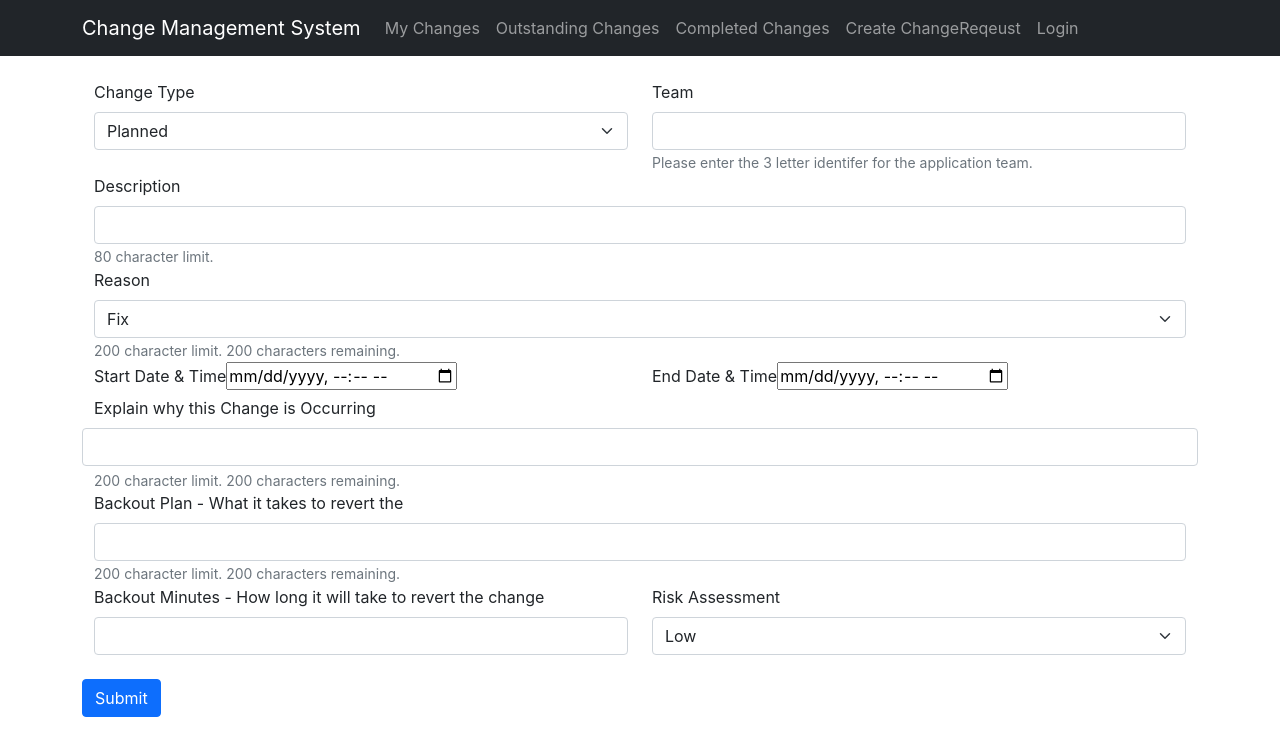
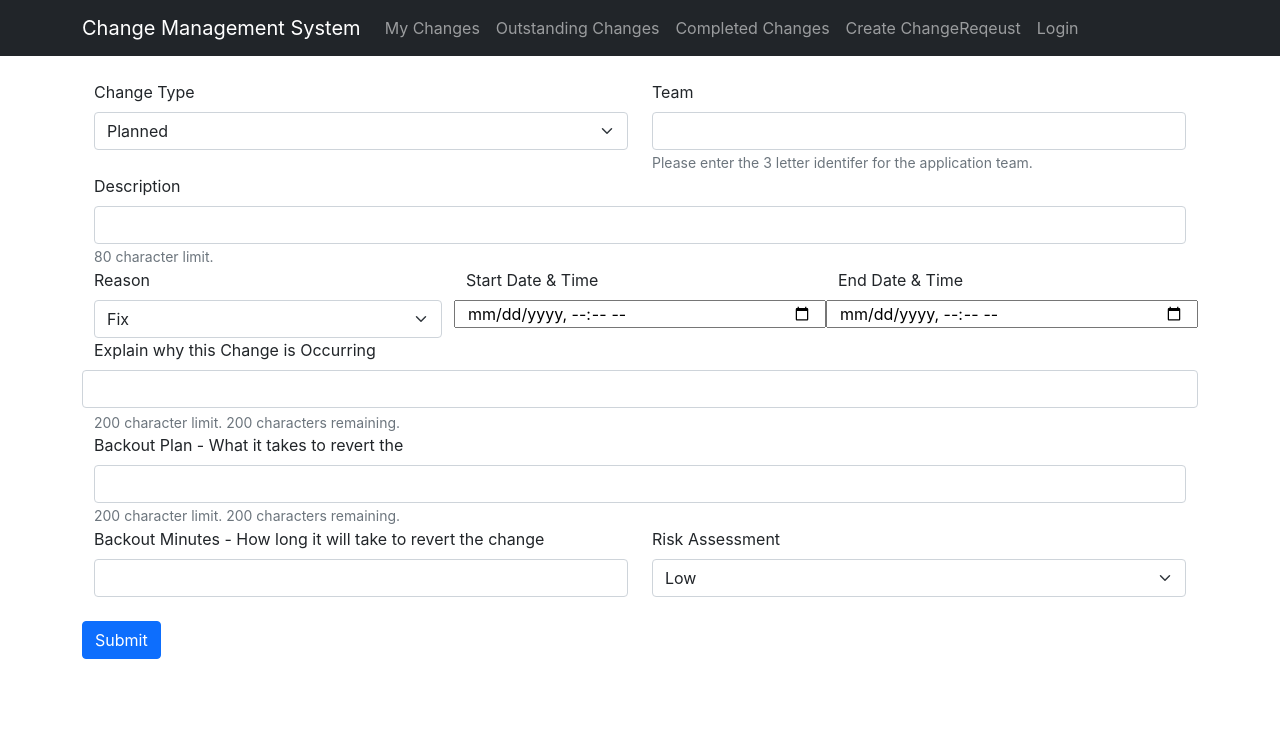
Before and after one commit to ucmo-cs/Gilgamesh_23F, a React (Create React App) app in the folder commercefrontend/: page /create in a window 1280 px wide. Shown: the top 756 px of the page. Built offline with nearby package versions, Linux system fonts and the light colour scheme; the HTML template or start-up script is replaced by a standard one.

Commit message:
Visual Changes on Change Request Form

```diff
--- a/commercefrontend/src/pages/CreateChangeRequest.js
+++ b/commercefrontend/src/pages/CreateChangeRequest.js
@@ -132,36 +132,37 @@ function CreateChangeRequest(props) {
                     <Form.Text>
                         80 character limit.
                     </Form.Text>
+
+
                 <Row>
-
-                </Row>
-                    <Form.Label>Reason</Form.Label>
-                    <Form.Select defaultValue='Pick a Reason'
+                  <Col>
+                      <Form.Label>Reason</Form.Label>
+                      <Form.Select defaultValue='Pick a Reason'
                             name = "reason"
                             onChange = {changeValue}
                         >
                             <option>Fix</option>
                             <option>Enhancement</option>
                         </Form.Select>
-
-                    <Form.Text>
-                        200 character limit. {reaminingCharactersReason} characters remaining.
-                    </Form.Text>
-                <Row>
+                  </Col>
 
 
                     <Col>
                         <Form.Label>Start Date & Time </Form.Label>
+                        <Row>
                         <input type='datetime-local' id='startDateInput' defaultValue=''
                          name = "startDate"
                          onChange = {changeValue}/>
+                         </Row>
                     </Col>
                     <Col>
+                        <Row>
                         <Form.Label>End Date & Time </Form.Label>
                         <input type='datetime-local' id='startDateInput' defaultValue=''
                             name = "endDate"
                             onChange = {changeValue}
                         />
+                        </Row>
                     </Col>
                 </Row>
 
```
